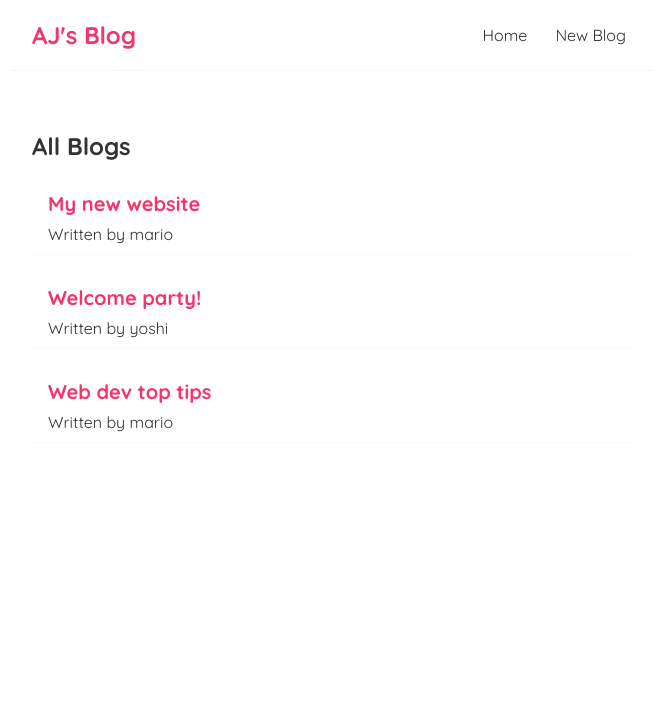
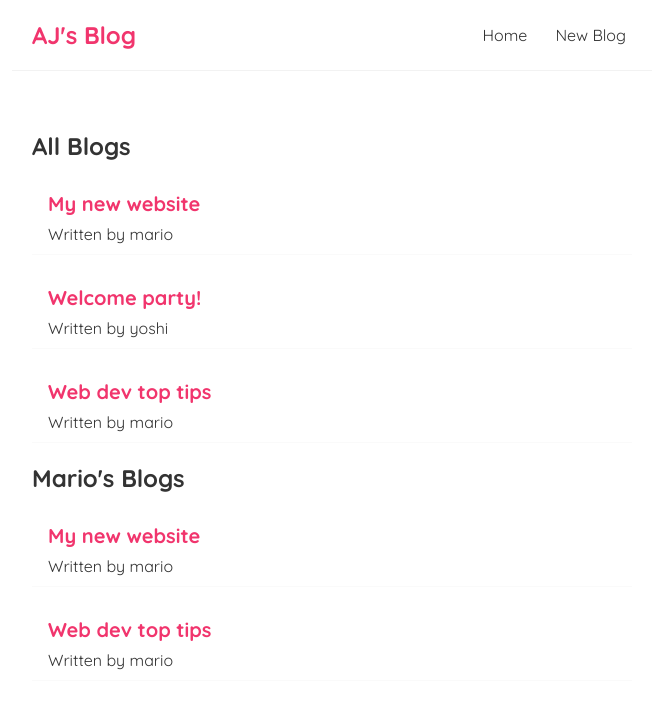
Before and after one commit to miserysauce/aj-blog, a React (Vite) app: page / in a window 1280 px wide. Shown: the top 708 px of the page, without its empty margins (308-964 px from the left). Built offline with nearby package versions, Linux system fonts and the light colour scheme.

Commit message:
used filter method to show blogs authored by mario

```diff
--- a/src/home.jsx
+++ b/src/home.jsx
@@ -11,6 +11,7 @@ const Home = () => {
     return (
     <div className="home">
         <BlogList blogs={blogs} title="All Blogs"/>
+        <BlogList blogs={blogs.filter((blog)=>blog.author=='mario')} title="Mario's Blogs"/>
     </div>
     );
 }
```
